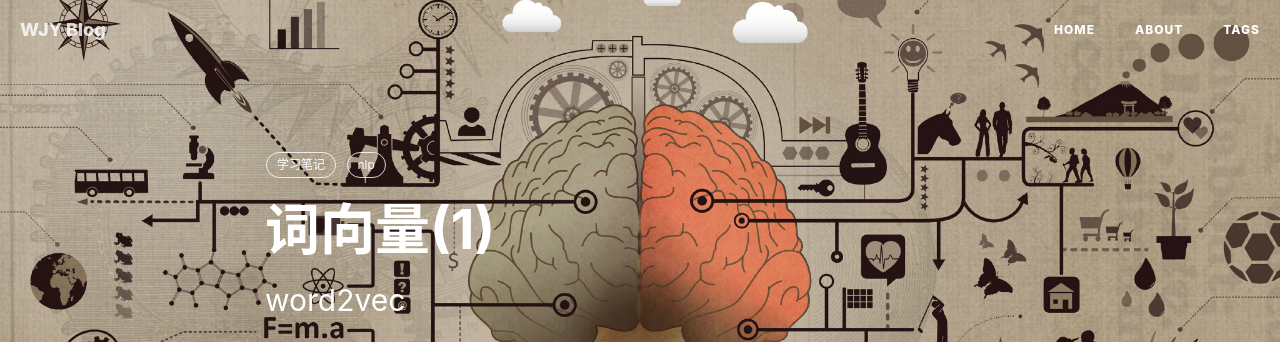
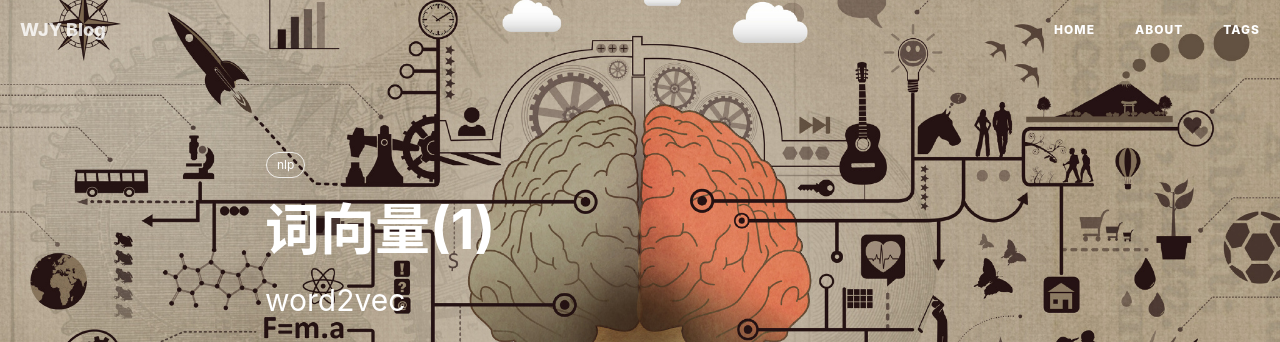
Before and after one commit to tkhajwjy/tkhajwjy.github.io, a Jekyll site: the page built from _posts/2018-12-24-词向量简介之word2vec.md, in a window 1280 px wide and 900 px high. Shown: the top 342 px of the window. Built offline with Jekyll 4.4.1, drawn with Linux system fonts in a browser that asks for light colours; nearby versions of some CDN libraries; formulas are drawn with MathJax 3; comment, search, counter and statistics services are not loaded.

Commit message:
Update 2018-12-24-词向量简介之word2vec.md

```diff
--- a/_posts/2018-12-24-词向量简介之word2vec.md
+++ b/_posts/2018-12-24-词向量简介之word2vec.md
@@ -10,7 +10,7 @@ catalog: true
 mathjax: true
 tags:
 
-    - 学习笔记
+
 
     -  nlp
 
```
